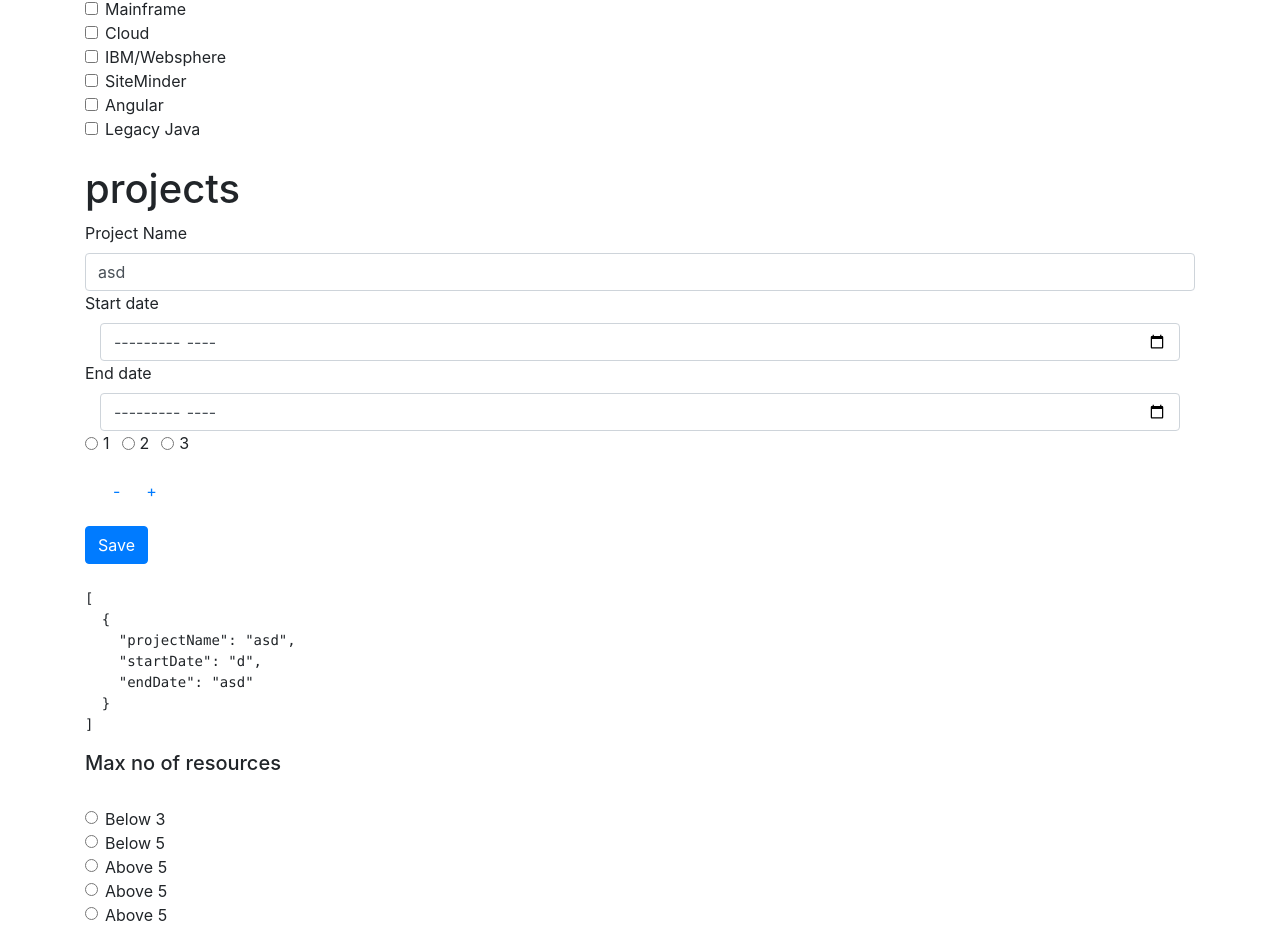
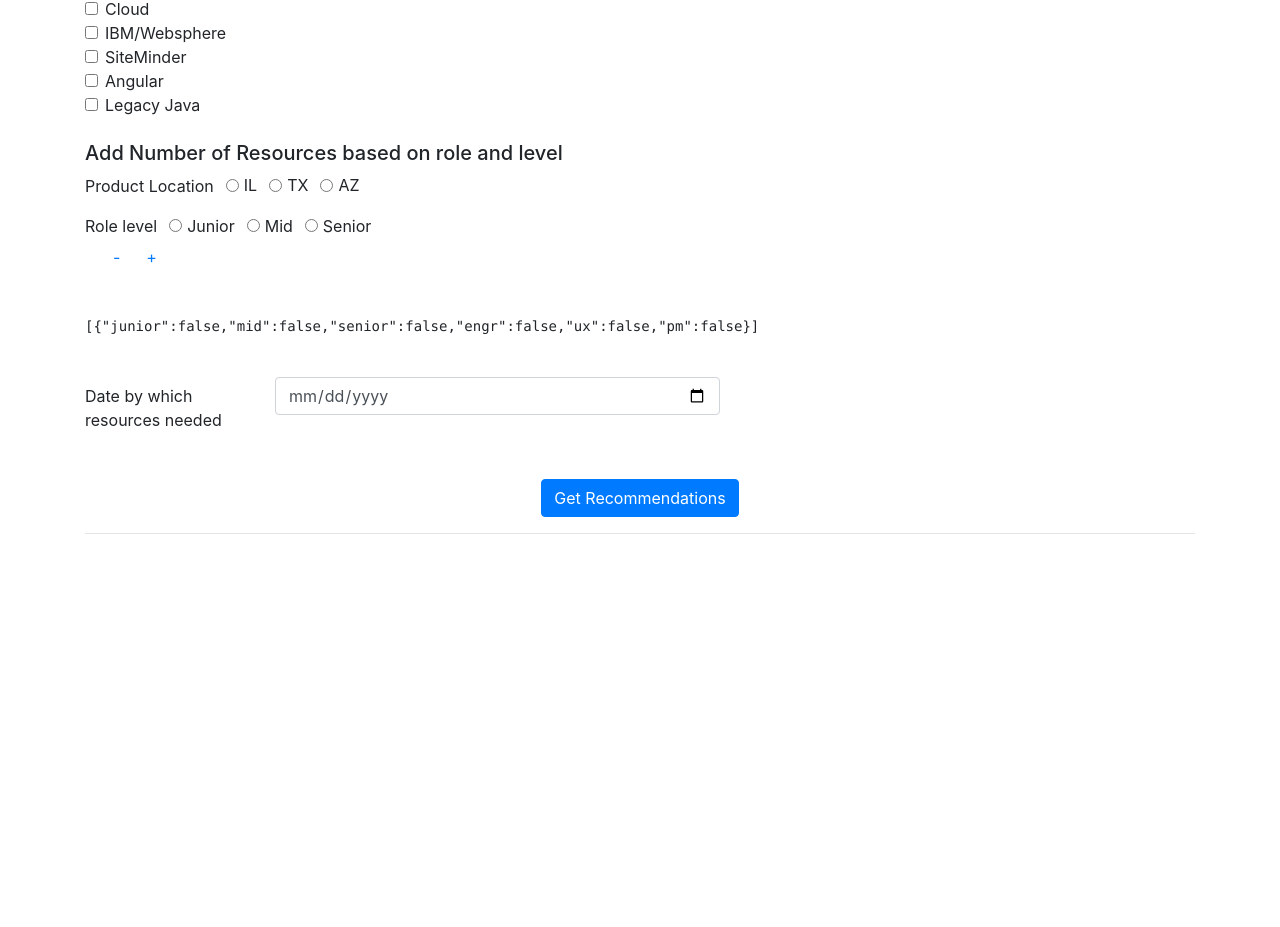
Before and after one commit to Spectre-ak/wa-frontend, a React (Create React App) app: page /recommendations in a window 1280 px wide. Shown: the part 238-1165 px from the top of the page. After the commit the page ends 800 px from the top, so only its background shows below. Built offline with nearby package versions, Linux system fonts and the light colour scheme.

Commit message:
Add files via upload

```diff
--- a/src/recommendations/MaxResources.js
+++ b/src/recommendations/MaxResources.js
@@ -4,15 +4,23 @@ import { useState, Fragment } from "react";
 
 
 const ProjectInput = () => {
-
+    var currHack=document.createElement("pre");
+    currHack.id="ProjectInputIDRecommendations";currHack.style.display="none";
+    document.body.appendChild(currHack);
     const [inputFields, setInputFields] = useState([
-        { projectName: "asd", startDate: "d", endDate: "asd" }
+        {
+            junior: false, mid: false, senior: false,
+            engr:false,ux:false,pm:false
+        }
 
     ]);
 
     const handleAddFields = () => {
         const values = [...inputFields];
-        values.push({ projectName: "", startDate: "", endDate: "" });
+        values.push({
+            junior: false, mid: false, senior: false,
+            engr:false,ux:false,pm:false
+        });
         setInputFields(values);
     };
 
@@ -33,54 +41,101 @@ const ProjectInput = () => {
         else if (event.target.name === "endDate") {
             values[index].endDate = event.target.value;
         }
+        else if (event.target.id === "inlineRadio1") {
+            values[index].junior = true;
+            values[index].mid = false;
+            values[index].senior = false;
+        }
+        else if (event.target.id === "inlineRadio2") {
+            values[index].mid = true;
+            values[index].senior = false;
+            values[index].junior = false;
+        }
+        else if (event.target.id === "inlineRadio3") {
+            values[index].senior = true;
+            values[index].junior = false;
+            values[index].mid = false;
+        }
+        else if (event.target.id === "inlineRadio1Engr") {
+            values[index].engr = true;
+            values[index].pm = false;
+            values[index].ux = false;
+        }else if (event.target.id === "inlineRadio2UX") {
+            values[index].ux = true;
+            values[index].pm = false;
+            values[index].engr = false;
+        }else if (event.target.id === "inlineRadio3PM") {
+            values[index].pm = true;
+            values[index].engr = false;
+            values[index].ux = false;
+        }
+        setInputFields(values);
+        console.log("inputFields", inputFields);
+        var currHack=document.getElementById("ProjectInputIDRecommendations");
+        //currHack.id="ProjectInputIDRecommendations";currHack.style.display="none";
+        currHack.innerHTML=JSON.stringify(inputFields);
 
-        setInputFields(values);
+
     };
 
     const handleSubmit = e => {
         e.preventDefault();
-        console.log("inputFields", inputFields);
+
     };
 
     return (
         <>
-            <h1>projects</h1>
             <form onSubmit={handleSubmit}>
+            <h5>Add Number of Resources based on role and level</h5>
+
                 <div className="">
                     {inputFields.map((inputField, index) => (
                         <Fragment key={`${inputField}~${index}`}>
 
                             <div class="form-group">
 
-                                <label for="example-month-input" >Project Name</label>
-
-                                <input class="form-control" type="text" name="projectName" value={inputField.projectName}
-                                    id="projectName" onChange={event => handleInputChange(index, event)} />
-
-                                <label for="example-month-input" >Start date</label>
-                                <div className="col-12">
-                                    <input class="form-control" type="month" name="startDate" id="startDate" value={inputField.startDate}
-                                        id="start-month-input" onChange={event => handleInputChange(index, event)} />
-                                </div>
-                                <label for="example-month-input" >End date</label>
-                                <div class="col-12">
-                                    <input class="form-control" type="month" name="endDate" id="endDate" value={inputField.endDate}
-                                        id="end-month-input" onChange={event => handleInputChange(index, event)} />
+                                <div class="form-check form-check-inline">
+                                    <label class="form-check-label" for="asd">Product Location</label>
                                 </div>
 
                                 <div class="form-check form-check-inline">
-                                    <input class="form-check-input" type="radio" name="inlineRadioOptions" id="inlineRadio1" value="option1" />
-                                    <label class="form-check-label" for="inlineRadio1">1</label>
+                                    <input class="form-check-input" type="radio" name="inlineRadioOptions" id="inlineRadio1Engr" value="option1"
+                                        onChange={event => handleInputChange(index, event)} value={inputField.engr} ></input>
+                                    <label class="form-check-label" for="inliddndeRadio1">IL</label>
                                 </div>
                                 <div class="form-check form-check-inline">
-                                    <input class="form-check-input" type="radio" name="inlineRadioOptions" id="inlineRadio2" value="option2" />
-                                    <label class="form-check-label" for="inlineRadio2">2</label>
+                                    <input class="form-check-input" type="radio" name="inlineRadioOptions" id="inlineRadio2UX" value="option2"
+                                        onChange={event => handleInputChange(index, event)} value={inputField.ux} />
+                                    <label class="form-check-label" for="inlinefdfgRadio2">TX</label>
                                 </div>
                                 <div class="form-check form-check-inline">
-                                    <input class="form-check-input" type="radio" name="inlineRadioOptions" id="inlineRadio3" value="option3" />
-                                    <label class="form-check-label" for="inlineRadio3">3</label>
+                                    <input class="form-check-input" type="radio" name="inlineRadioOptions" id="inlineRadio3PM" value="option3"
+                                        onChange={event => handleInputChange(index, event)} value={inputField.pm} />
+                                    <label class="form-check-label" for="inlineRadgfdio3">AZ</label>
+                                </div>
+                            </div>
+
+                            <div>
+
+                                <div class="form-check form-check-inline">
+                                    <label class="form-check-label" for="asd">Role level</label>
                                 </div>
 
+                                <div class="form-check form-check-inline">
+                                    <input class="form-check-input" type="radio" name="inlineRadioOptions1" id="inlineRadio1" value="option1"
+                                        onChange={event => handleInputChange(index, event)} value={inputField.junior} ></input>
+                                    <label class="form-check-label" for="inliddndeRadio1">Junior</label>
+                                </div>
+                                <div class="form-check form-check-inline">
+                                    <input class="form-check-input" type="radio" name="inlineRadioOptions1" id="inlineRadio2" value="option2"
+                                        onChange={event => handleInputChange(index, event)} value={inputField.mid} />
+                                    <label class="form-check-label" for="inlinefdfgRadio2">Mid</label>
+                                </div>
+                                <div class="form-check form-check-inline">
+                                    <input class="form-check-input" type="radio" name="inlineRadioOptions1" id="inlineRadio3" value="option3"
+                                        onChange={event => handleInputChange(index, event)} value={inputField.senior} />
+                                    <label class="form-check-label" for="inlineRadgfdio3">Senior</label>
+                                </div>
                             </div>
 
 
@@ -106,20 +161,12 @@ const ProjectInput = () => {
                         </Fragment>
                     ))}
                 </div>
-                <div className="submit-button">
-                    <button
-                        className="btn btn-primary mr-2"
-                        type="submit"
-                        onSubmit={handleSubmit}
-                    >
-                        Save
-                </button>
-                </div>
+
                 <br />
                 <pre>
-                    {JSON.stringify(inputFields, null, 2)}
+                    {JSON.stringify(inputFields)}
                 </pre>
-            </form>
+                </form>
         </>
     );
 };
@@ -129,41 +176,7 @@ export default function MaxResources() {
         <div>
 
             <ProjectInput />
-            <h5>Max no of resources</h5>
-            <br />
 
-            <div class="form-check" id="maxNoOfResources">
-                <input class="form-check-input" type="radio" name="flexRadioDefault" id="flexRadioDefault1" />
-                <label class="form-check-label" for="flexRadioDefault1">
-                    Below 3
-                            </label>
-            </div>
-            <div class="form-check">
-                <input class="form-check-input" type="radio" name="flexRadioDefault" id="flexRadioDefault2" />
-                <label class="form-check-label" for="flexRadioDefault2">
-                    Below 5
-                            </label>
-
-            </div>
-
-            <div class="form-check">
-                <input class="form-check-input" type="radio" name="flexRadioDefault" id="flexRadioDefault3" />
-                <label class="form-check-label" for="flexRadioDefault3">
-                    Above 5
-                                </label>
-            </div>
-            <div class="form-check">
-                <input class="form-check-input" type="radio" name="flexRadioDefault" id="flexRadioDefault3" />
-                <label class="form-check-label" for="flexRadioDefault3">
-                    Above 5
-                                </label>
-            </div>
-            <div class="form-check">
-                <input class="form-check-input" type="radio" name="flexRadioDefault" id="flexRadioDefault3" />
-                <label class="form-check-label" for="flexRadioDefault3">
-                    Above 5
-                                </label>
-            </div>
         </div>
     )
 }
--- a/src/recommendations/Recommendations.js
+++ b/src/recommendations/Recommendations.js
@@ -1,9 +1,43 @@
 import React from 'react';
+import ReactDOM from 'react-dom';
 import MaxResources from './MaxResources';
 import SkillsCheckBox from './SkillsCheckBOX'
+import $ from 'jquery';
+
+function doPostRequest(data){
+    $.ajax({
+        url:"http://localhost:8080/getRecommendations",
+       // url:"https://woay.azurewebsites.net/getRecommendations",
+        type:"post",
+        data:data,
+        contentType:false,
+        processData:false,
+        success:function(response) {
+            console.log(response);
+
+        },
+        error: function(XMLHttpRequest, textStatus, errorThrown) {
+	       console.log(textStatus,errorThrown);
+	    }
+    });
+}
+
+function DateComponent() {
+    return (
+
+        <div class="form-group row">
+            <label for="example-date-input" class="col-2 col-form-label">Date by which resources needed</label>
+            <div class="col-5">
+                <input class="form-control" type="date" id="prject-date-input" />
+            </div>
+        </div>
+    )
+}
+
 class Recommendations extends React.Component {
     constructor(props) {
         super(props);
+        this.getRecommendations=this.getRecommendations.bind(this)
     }
 
 
@@ -11,16 +45,51 @@ class Recommendations extends React.Component {
         return (
             <div className="container">
                 <h3>This will take user inputs and will provide best recommendations based on skills etc...</h3>
-                <form>
-                    <br />
 
-                    <SkillsCheckBox />
-                    <br />
-                    <MaxResources/>
+                <br />
+                <h5>Select Skills</h5>
+                <SkillsCheckBox />
+                <br />
+                <MaxResources />
+                <br />
+                <DateComponent/>
+                <br />
 
-                </form>
+                <div style={{textAlign:"center"}}>
+                    <button className="btn btn-primary"  onClick={this.getRecommendations}>
+                        Get Recommendations
+                    </button>
+                </div>
+                <hr/>
+                <div id="recommendationsResults">
+
+                </div>
+
+
             </div>
         )
+    }
+
+    getRecommendations(){
+        var checkedBoxes=document.getElementById("skillsCheckBoxID");
+        var skills=[];
+        for(var i=0;i<=6;i++){
+            if(checkedBoxes.childNodes[i].childNodes[0].checked){
+                skills.push(checkedBoxes.childNodes[i].childNodes[1].innerHTML);
+            }
+        }
+        console.log(JSON.stringify(skills));
+        var resources=document.getElementById("ProjectInputIDRecommendations").innerHTML;
+        console.log(resources)
+        var date=document.getElementById("prject-date-input").value;
+        console.log(date);
+
+        var formdata=new FormData();
+        formdata.append("skills",JSON.stringify(skills));
+        formdata.append("resourcesDemand",resources);
+        formdata.append("date",date);
+
+        doPostRequest(formdata);
     }
 }
 
```
Also changed, not shown: src/recommendations/SkillsCheckBOX.js (+4 -4 lines).
